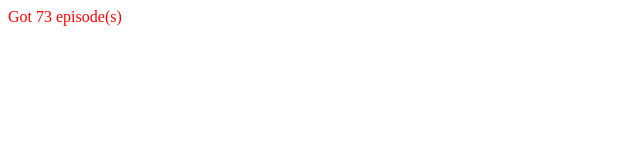
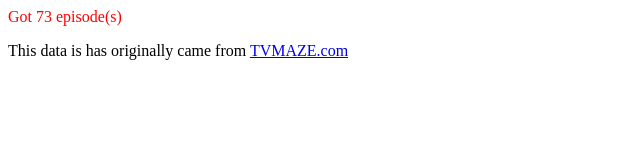
Before and after one commit to SenaitEkubai/tv-show-dom-project, a plain HTML site: page index.html in a window 1280 px wide. Shown: the whole page, without its empty margins (0-640 px from the left). Drawn offline with Linux system fonts and the light colour scheme.

Commit message:
added a link to tvmaze

```diff
--- a/index.html
+++ b/index.html
@@ -11,13 +11,18 @@
 
 <body>
   <div id="root">
+
   </div>
 
   <!-- Loads a provided function called getAllEpisodes() which returns all episodes -->
   <script src="episodes.js"></script>
 
   <!-- Loads YOUR javascript code -->
+  <footer>
+    <p>This data is has originally came from <a href="https://www.tvmaze.com/"> TVMAZE.com</a></p>
+  </footer>
   <script src="script.js"></script>
+  <script src="shows.js"></script>
 </body>
 
 </html>
```
